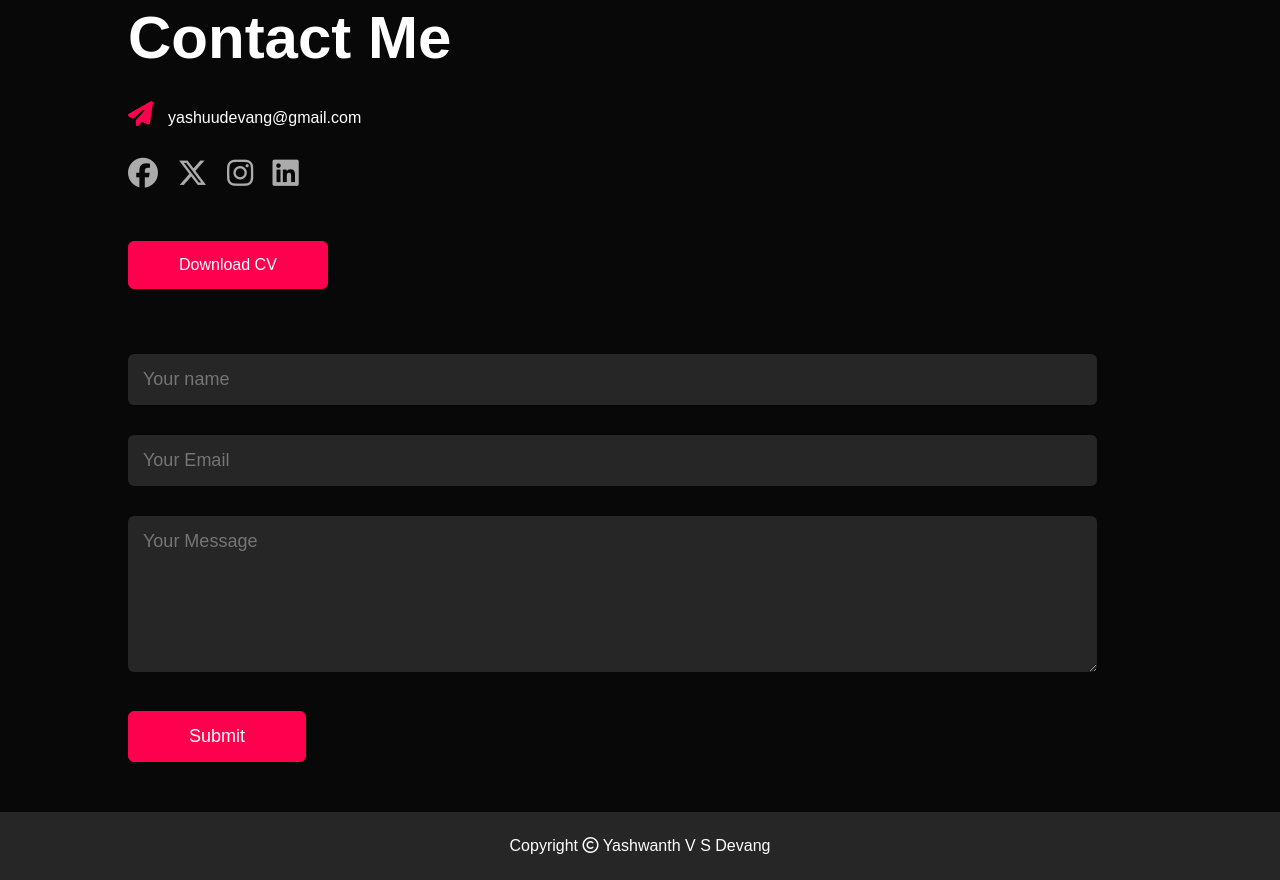
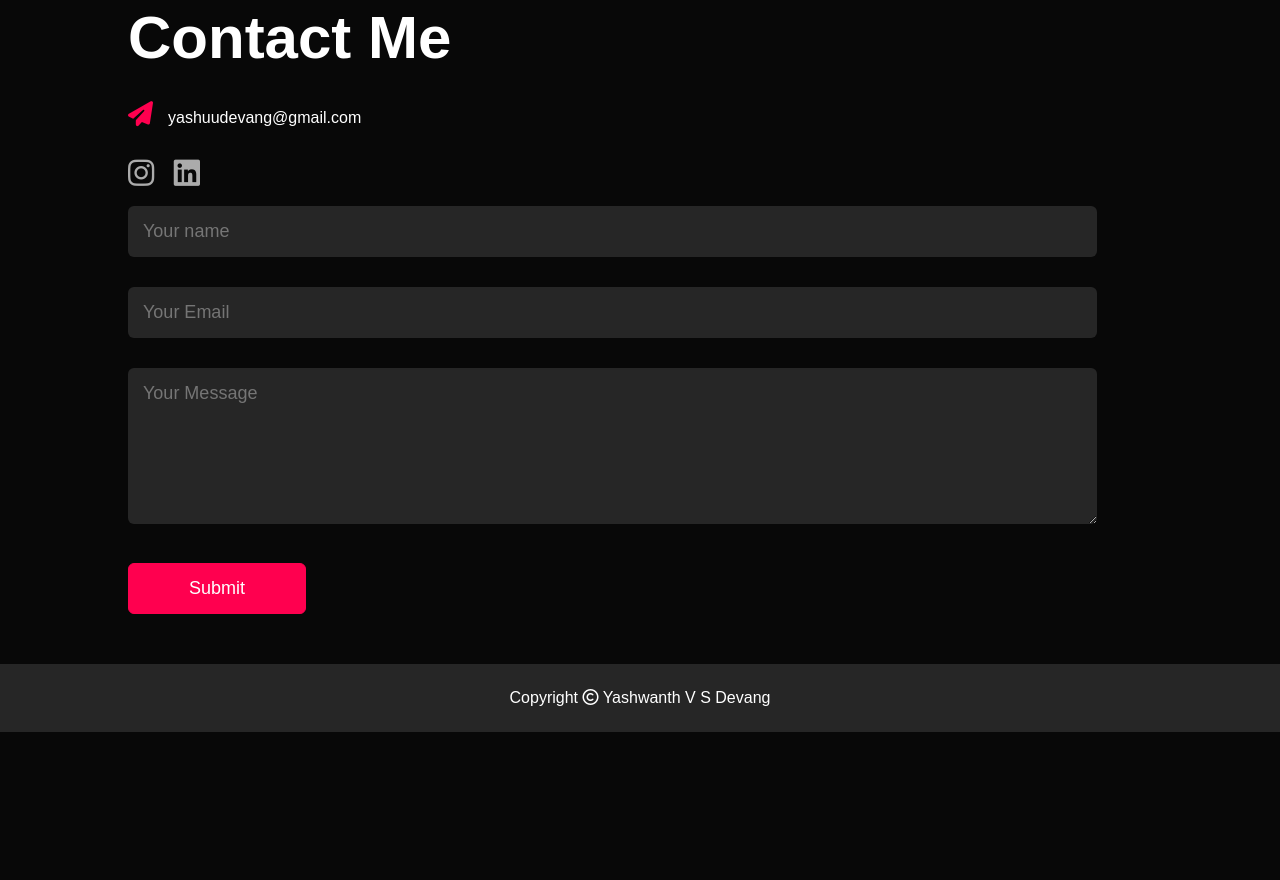
Before and after one commit to Yashuudevang/YashwanthPortfolio, a plain HTML site: page index.html in a window 1280 px wide. Shown: the part 3992-4872 px from the top of the page. After the commit the page ends 4724 px from the top, so only its background shows below. Drawn offline with Linux system fonts and the light colour scheme.

Commit message:
Update index.html

```diff
--- a/index.html
+++ b/index.html
@@ -151,12 +151,12 @@
                 <p><i class="fa-solid fa-paper-plane"></i>yashuudevang@gmail.com</p>
                 <!-- <p><i class="fa-solid fa-square-phone"></i>9964778336</p> -->
                 <div class="social-icons">
-                    <a href="https:fa-facebook.com/"><i class="fa-brands fa-facebook"></i></a>
-                    <a href=""><i class="fa-brands fa-x-twitter"></i></a>
+<!--                     <a href="https:fa-facebook.com/"><i class="fa-brands fa-facebook"></i></a> -->
+<!--                     <a href=""><i class="fa-brands fa-x-twitter"></i></a> -->
                     <a href="https://www.instagram.com/yashuudevang?igsh=b3YwbGpzNjNteHBz"><i class="fa-brands fa-instagram"></i></a>
                     <a href="https://www.linkedin.com/in/yashwanth-v-s-devang-7380a8296?utm_source=share&utm_campaign=share_via&utm_content=profile&utm_medium=android_app"><i class="fa-brands fa-linkedin"></i></a>
                 </div>
-                <a href="./images/Web Dev Syllabus.pdf" download class="btn btn2" >Download CV</a>
+<!--                 <a href="./images/Web Dev Syllabus.pdf" download class="btn btn2" >Download CV</a> -->
             </div>
             <div class="contact-left"></div>
             <form name="submit-to-google-sheet">
```
